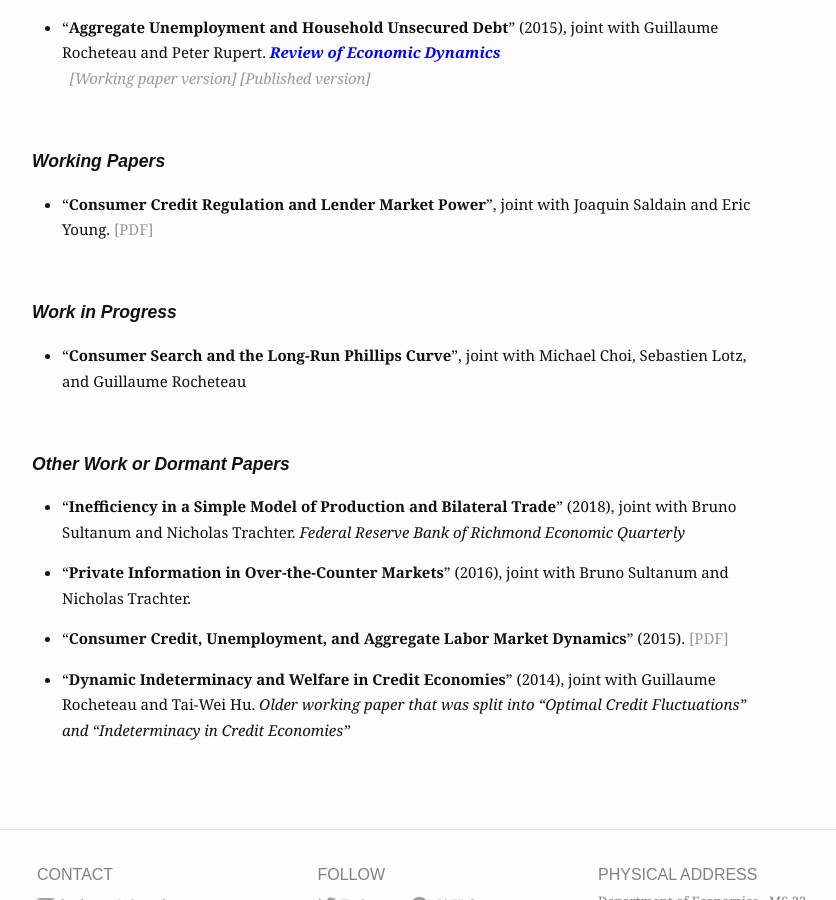
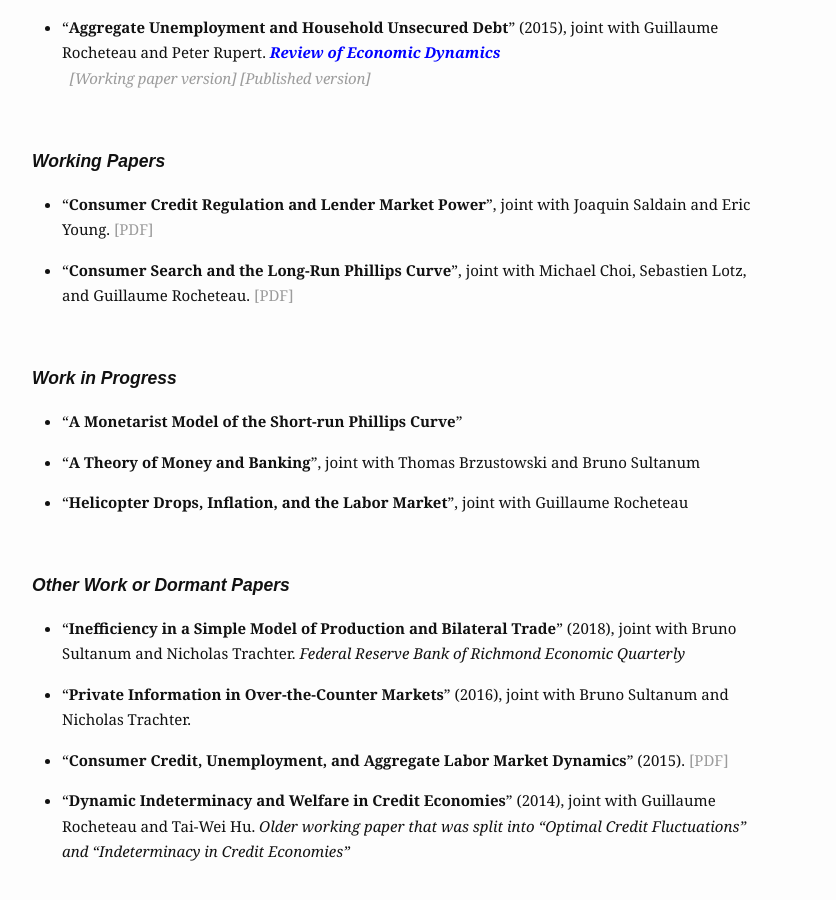
Before and after one commit to zbethune/zbethune.github.io, a Jekyll site: the page built from research.md, in a window 1280 px wide and 900 px high, scrolled down 946 px. Shown: the whole window, without its empty margins (238-1074 px from the left). Built offline with Jekyll 4.4.1, drawn with Linux system fonts in a browser that asks for light colours.

Commit message:
update 7/18

```diff
--- a/research.md
+++ b/research.md
@@ -55,15 +55,20 @@ slug: /research
 ### ***Working Papers***
 
 -  "__Consumer Credit Regulation and Lender Market Power__", joint with Joaquin Saldain and Eric Young.
-<a href="./assets/pdfs/BSY_April24.pdf" target="_blank" rel="noopener noreferrer">[PDF]</a> <br> <a style="color: #a80f0f"> </a>
+<a href="./assets/pdfs/BSY_July24.pdf" target="_blank" rel="noopener noreferrer">[PDF]</a> <br> <a style="color: #a80f0f"> </a>
+
+-  "__Consumer Search and the Long-Run Phillips Curve__", joint with Michael Choi, Sebastien Lotz, and Guillaume Rocheteau.
+<a href="./assets/pdfs/BCLR_June24.pdf" target="_blank" rel="noopener noreferrer">[PDF]</a> <br> <a style="color: #a80f0f"> </a>
 
 <br />
 
 
 ### ***Work in Progress***
+- "__A Monetarist Model of the Short-run Phillips Curve__"
 
--  "__Consumer Search and the Long-Run Phillips Curve__", joint with Michael Choi, Sebastien Lotz, and Guillaume Rocheteau
+-  "__A Theory of Money and Banking__", joint with Thomas Brzustowski and Bruno Sultanum
 
+- "__Helicopter Drops, Inflation, and the Labor Market__", joint with Guillaume Rocheteau
 
 <br />
 
```
Also changed, not shown: conferences.md (+4 -1 lines), index.md (+1 -1 lines), teaching.md (+3 -3 lines), 6 other files.
